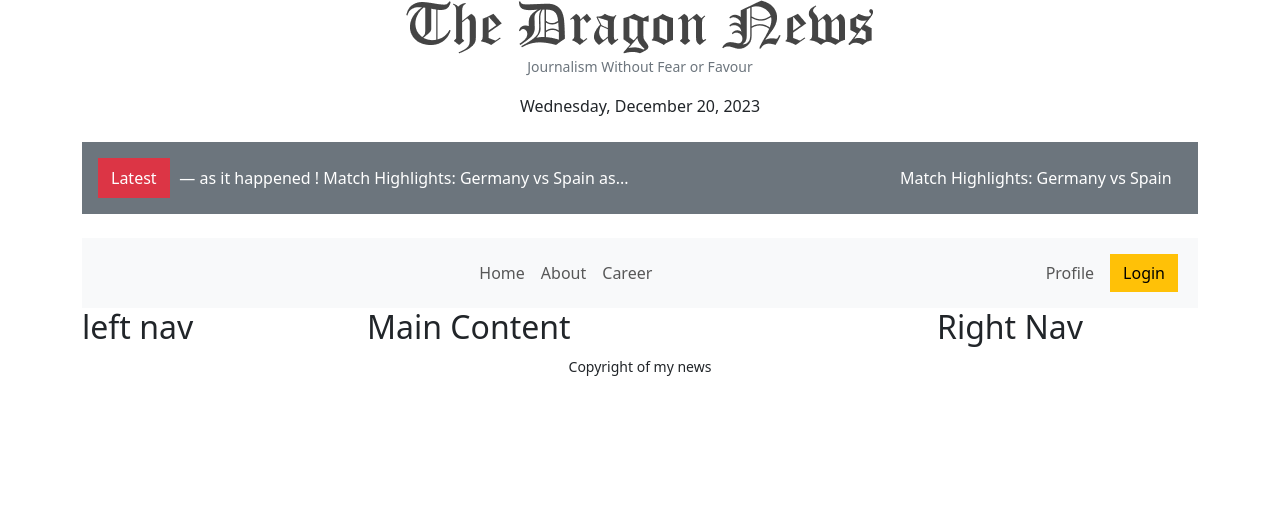
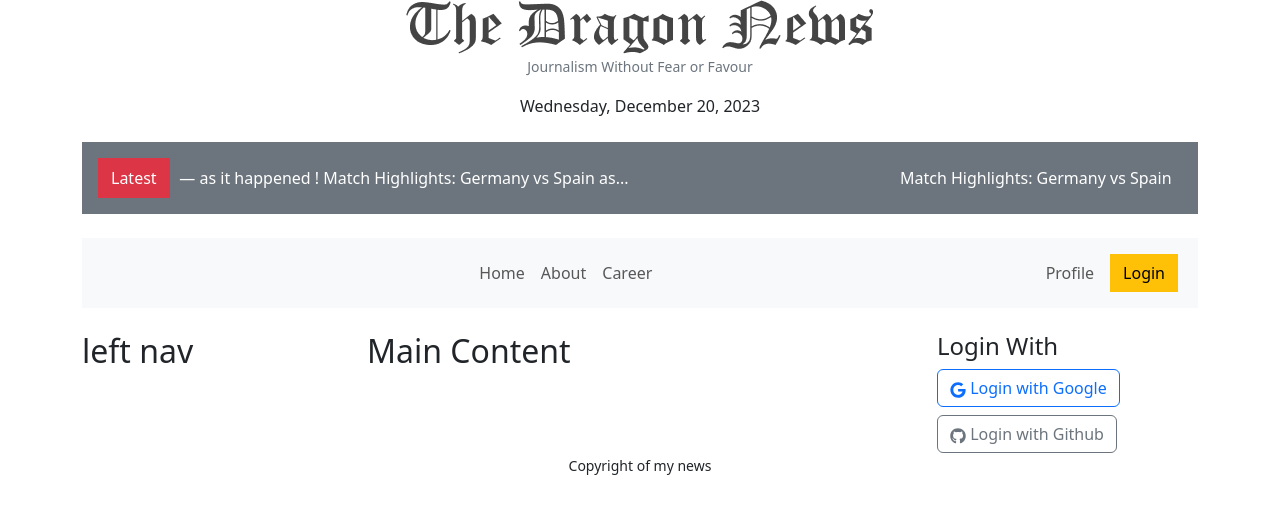
Before and after one commit to Foysalhossain/online-news-portal, a React (Vite) app: page / in a window 1280 px wide. Shown: the top 514 px of the page. Built offline with nearby package versions, Linux system fonts and the light colour scheme.

Commit message:
left nav social btn added

```diff
--- a/package.json
+++ b/package.json
@@ -19,6 +19,7 @@
     "react-bootstrap": "^2.9.1",
     "react-dom": "^18.2.0",
     "react-fast-marquee": "^1.6.2",
+    "react-icons": "^4.12.0",
     "react-router-dom": "^6.21.0",
     "sort-by": "^1.2.0"
   },
--- a/src/pages/Shared/Header/Header.jsx
+++ b/src/pages/Shared/Header/Header.jsx
@@ -17,7 +17,7 @@ const Header = () => {
                     Match Highlights: Germany vs Spain — as it happened   !   Match Highlights: Germany vs Spain as...
                 </Marquee>
             </div>
-            <Navbar collapseOnSelect expand="lg" className="bg-body-tertiary">
+            <Navbar collapseOnSelect expand="lg" className="bg-body-tertiary mb-4">
                 <Container>
                     <Navbar.Toggle aria-controls="responsive-navbar-nav" />
                     <Navbar.Collapse id="responsive-navbar-nav">
--- a/src/pages/Shared/RightNav/RightNav.jsx
+++ b/src/pages/Shared/RightNav/RightNav.jsx
@@ -1,9 +1,15 @@
-import React from 'react';
+import { Button } from "react-bootstrap";
+import { FaGoogle, FaGithub } from "react-icons/fa";
+
+
+
 
 const RightNav = () => {
     return (
         <div>
-            <h2>Right Nav</h2>
+            <h4>Login With</h4>
+            <Button className="mb-2" variant="outline-primary"><FaGoogle /> Login with Google</Button>
+            <Button variant="outline-secondary"><FaGithub /> Login with Github</Button>
         </div>
     );
 };
```
Also changed, not shown: 1 other file (tests, documents, lock files or other folders).
